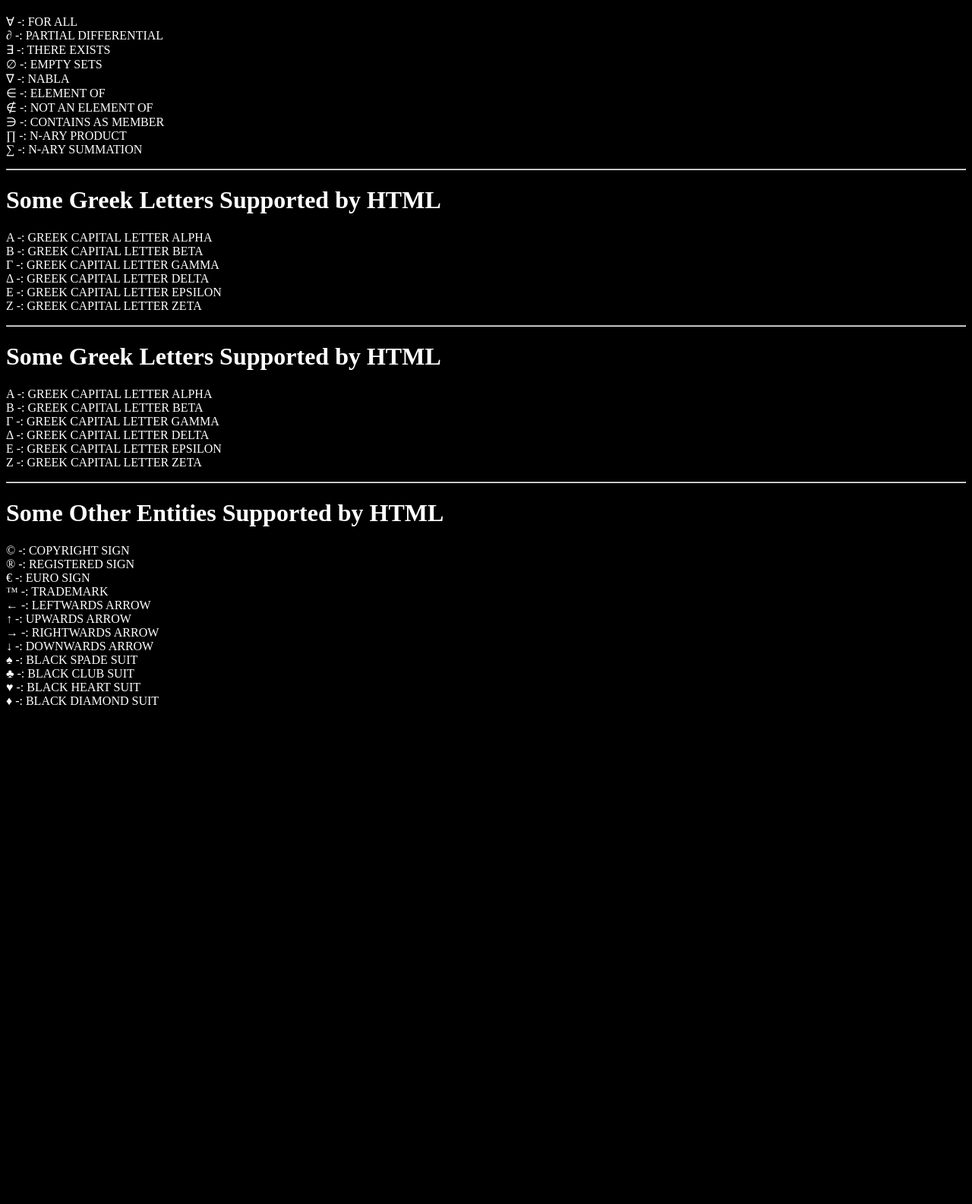
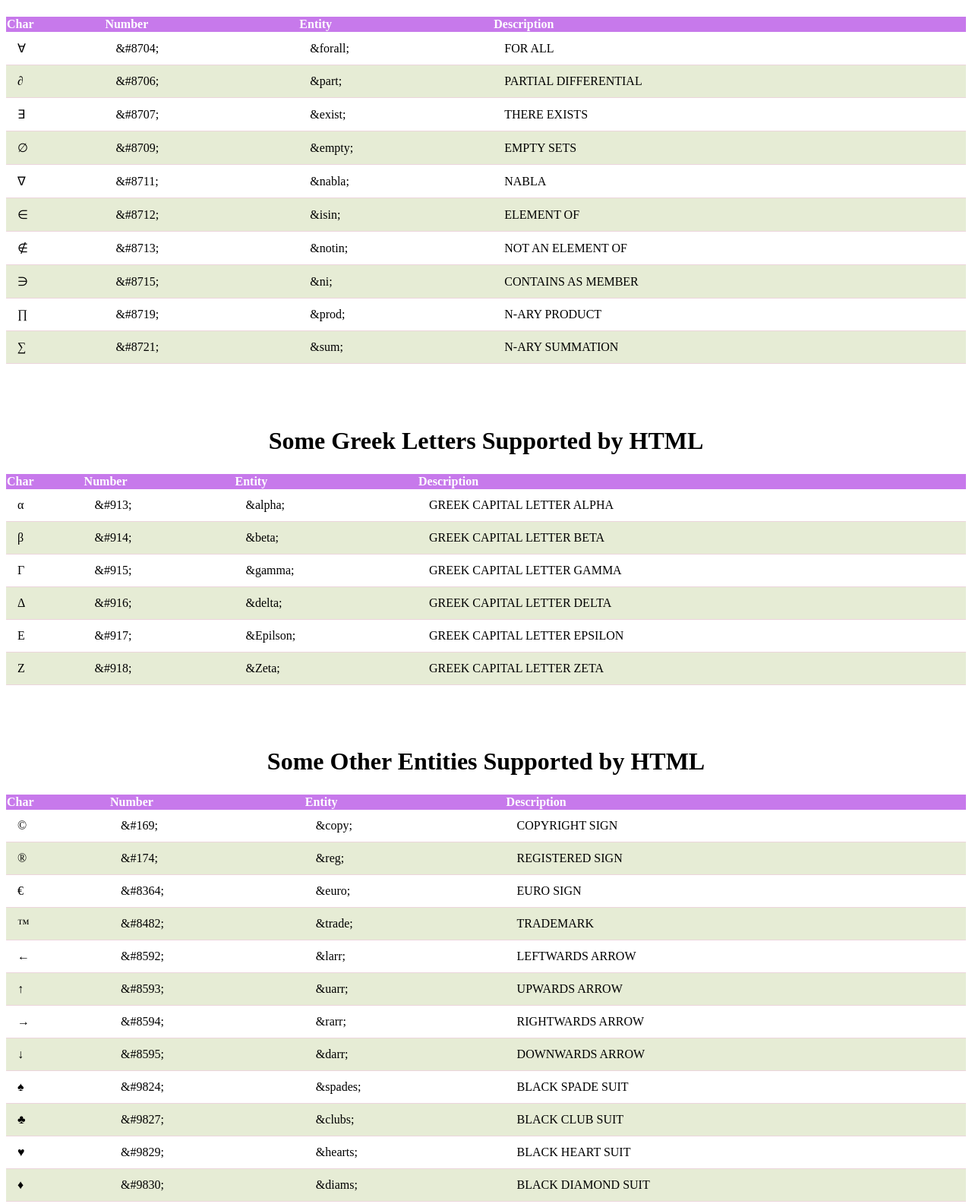
Before and after one commit to Rishu-GAUTAM/HTML-Assignments, a plain HTML site: page Assignment 4/Index.html in a window 1280 px wide. Shown: the part 61-1646 px from the top of the page at 76% size. Before the commit the page ends 1009 px from the top, so only its background shows below. Drawn offline with Linux system fonts and the light colour scheme.

Commit message:
assignment 4

```diff
--- a/Assignment 4/Index.html
+++ b/Assignment 4/Index.html
@@ -4,64 +4,237 @@
 <head>
     <meta charset="UTF-8">
     <meta name="viewport" content="width=device-width, initial-scale=1.0">
-    <link rel="icon" href="./Resources/favicon.ico">
+    <link rel="icon" href="./Resources/shhets.ico">
     <link rel="stylesheet" href="style.css">
     <title>Assignment 4</title>
 </head>
 
 <body>
+
     <h1>Some Mathematical Symbols Supported by HTML</h1>
-    <p>
-        &forall; -: FOR ALL <br>
-        &part; -: PARTIAL DIFFERENTIAL <br>
-        &exist; -: THERE EXISTS <br>
-        &empty; -: EMPTY SETS <br>
-        &nabla; -: NABLA <br>
-        &isin; -: ELEMENT OF <br>
-        &notin; -: NOT AN ELEMENT OF <br>
-        &ni; -: CONTAINS AS MEMBER <br>
-        &prod; -: N-ARY PRODUCT <br>
-        &sum; -: N-ARY SUMMATION <br>
-    </p>
-    <hr>
-    <h1>Some Greek Letters Supported by HTML</h1>
-    <p>
-        &Alpha; -: GREEK CAPITAL LETTER ALPHA <br>
-        &Beta; -: GREEK CAPITAL LETTER BETA <br>
-        &Gamma; -: GREEK CAPITAL LETTER GAMMA <br>
-        &Delta; -: GREEK CAPITAL LETTER DELTA <br>
-        &Epsilon; -: GREEK CAPITAL LETTER EPSILON <br>
-        &Zeta; -: GREEK CAPITAL LETTER ZETA <br>
 
-    </p>
-    <hr>
-    <h1>Some Greek Letters Supported by HTML</h1>
-    <p>
-        &Alpha; -: GREEK CAPITAL LETTER ALPHA <br>
-        &Beta; -: GREEK CAPITAL LETTER BETA <br>
-        &Gamma; -: GREEK CAPITAL LETTER GAMMA <br>
-        &Delta; -: GREEK CAPITAL LETTER DELTA <br>
-        &Epsilon; -: GREEK CAPITAL LETTER EPSILON <br>
-        &Zeta; -: GREEK CAPITAL LETTER ZETA <br>
+    <div>
+        <table class="table-content">
+            <thead>
+                <tr>
+                    <th>Char</th>
+                    <th>Number</th>
+                    <th>Entity</th>
+                    <th>Description</th>
+                </tr>
+            </thead>
+            <tbody>
 
-    </p>
-    <hr>
-    <h1>Some Other Entities Supported by HTML</h1>
-    <p>
-        &copy; -: COPYRIGHT SIGN <br>
-        &reg; -: REGISTERED SIGN <br>
-        &euro; -: EURO SIGN <br>
-        &trade; -: TRADEMARK <br>
-        &larr; -: LEFTWARDS ARROW <br>
-        &uarr; -: UPWARDS ARROW <br>
-        &rarr; -: RIGHTWARDS ARROW <br>
-        &darr; -: DOWNWARDS ARROW <br>
-        &spades; -: BLACK SPADE SUIT <br>
-        &clubs; -: BLACK CLUB SUIT <br>
-        &hearts; -: BLACK HEART SUIT <br>
-        &diams; -: BLACK DIAMOND SUIT <br>
 
-    </p>
+                <tr>
+                    <td>∀</td>
+                    <td>&amp;#8704;</td>
+                    <td>&amp;forall;</td>
+                    <td>FOR ALL</td>
+                </tr>
+                <tr>
+                    <td>∂</td>
+                    <td>&amp;#8706;</td>
+                    <td>&amp;part;</td>
+                    <td>PARTIAL DIFFERENTIAL</td>
+                </tr>
+                <tr>
+                    <td>∃</td>
+                    <td>&amp;#8707;</td>
+                    <td>&amp;exist;</td>
+                    <td>THERE EXISTS</td>
+                </tr>
+                <tr>
+                    <td>∅</td>
+                    <td>&amp;#8709;</td>
+                    <td>&amp;empty;</td>
+                    <td>EMPTY SETS</td>
+                </tr>
+                <tr>
+                    <td>∇</td>
+                    <td>&amp;#8711;</td>
+                    <td>&amp;nabla;</td>
+                    <td>NABLA</td>
+                </tr>
+                <tr>
+                    <td>∈</td>
+                    <td>&amp;#8712;</td>
+                    <td>&amp;isin;</td>
+                    <td>ELEMENT OF</td>
+                </tr>
+                <tr>
+                    <td>∉</td>
+                    <td>&amp;#8713;</td>
+                    <td>&amp;notin;</td>
+                    <td>NOT AN ELEMENT OF</td>
+                </tr>
+                <tr>
+                    <td>∋</td>
+                    <td>&amp;#8715;</td>
+                    <td>&amp;ni;</td>
+                    <td>CONTAINS AS MEMBER</td>
+                </tr>
+                <tr>
+                    <td>∏</td>
+                    <td>&amp;#8719;</td>
+                    <td>&amp;prod;</td>
+                    <td>N-ARY PRODUCT</td>
+                </tr>
+                <tr>
+                    <td>∑</td>
+                    <td>&amp;#8721;</td>
+                    <td>&amp;sum;</td>
+                    <td>N-ARY SUMMATION</td>
+                </tr>
+            </tbody>
+        </table>
+    </div>
+    <br>
+    <br>
+    <div>
+        <table class="table-content">
+            <h1>
+                Some Greek Letters Supported by HTML
+            </h1>
+            <thead>
+                <tr>
+                    <th>Char</th>
+                    <th>Number</th>
+                    <th>Entity</th>
+                    <th>Description</th>
+                </tr>
+            </thead>
+            <tbody>
+                <tr>
+                    <td>α</td>
+                    <td>&amp;#913;</td>
+                    <td>&amp;alpha;</td>
+                    <td>GREEK CAPITAL LETTER ALPHA</td>
+                </tr>
+                <tr>
+                    <td>&beta;</td>
+                    <td>&amp;#914;</td>
+                    <td>&amp;beta;</td>
+                    <td>GREEK CAPITAL LETTER BETA</td>
+                </tr>
+                <tr>
+                    <td>Γ</td>
+                    <td>&amp;#915;</td>
+                    <td>&amp;gamma;</td>
+                    <td>GREEK CAPITAL LETTER GAMMA</td>
+                </tr>
+                <tr>
+                    <td>Δ</td>
+                    <td>&amp;#916;</td>
+                    <td>&amp;delta;</td>
+                    <td>GREEK CAPITAL LETTER DELTA</td>
+                </tr>
+                <tr>
+                    <td>&#917;</td>
+                    <td>&amp;#917;</td>
+                    <td>&amp;Epilson;</td>
+                    <td>GREEK CAPITAL LETTER EPSILON</td>
+                </tr>
+                <tr>
+                    <td>&#918;</td>
+                    <td>&amp;#918;</td>
+                    <td>&amp;Zeta;</td>
+                    <td>GREEK CAPITAL LETTER ZETA</td>
+                </tr>
+            </tbody>
+        </table>
+    </div>
+    <br>
+    <br>
+    <div>
+        <h1>Some Other Entities Supported by HTML</h1>
+        <table class="table-content">
+            <thead>
+                <tr>
+                    <th>Char</th>
+                    <th>Number</th>
+                    <th>Entity</th>
+                    <th>Description</th>
+                </tr>
+            </thead>
+<tbody>
+
+
+            <tr>
+                <td>©</td>
+                <td>&amp;#169;</td>
+                <td>&amp;copy;</td>
+                <td>COPYRIGHT SIGN</td>
+            </tr>
+            <tr>
+                <td>®</td>
+                <td>&amp;#174;</td>
+                <td>&amp;reg;</td>
+                <td>REGISTERED SIGN</td>
+            </tr>
+            <tr>
+                <td>€</td>
+                <td>&amp;#8364;</td>
+                <td>&amp;euro;</td>
+                <td>EURO SIGN</td>
+            </tr>
+            <tr>
+                <td>™</td>
+                <td>&amp;#8482;</td>
+                <td>&amp;trade;</td>
+                <td>TRADEMARK</td>
+            </tr>
+            <tr>
+                <td>←</td>
+                <td>&amp;#8592;</td>
+                <td>&amp;larr;</td>
+                <td>LEFTWARDS ARROW</td>
+            </tr>
+            <tr>
+                <td>↑</td>
+                <td>&amp;#8593;</td>
+                <td>&amp;uarr;</td>
+                <td>UPWARDS ARROW</td>
+            </tr>
+            <tr>
+                <td>→</td>
+                <td>&amp;#8594;</td>
+                <td>&amp;rarr;</td>
+                <td>RIGHTWARDS ARROW</td>
+            </tr>
+            <tr>
+                <td>↓</td>
+                <td>&amp;#8595;</td>
+                <td>&amp;darr;</td>
+                <td>DOWNWARDS ARROW</td>
+            </tr>
+            <tr>
+                <td>♠</td>
+                <td>&amp;#9824;</td>
+                <td>&amp;spades;</td>
+                <td>BLACK SPADE SUIT</td>
+            </tr>
+            <tr>
+                <td>♣</td>
+                <td>&amp;#9827;</td>
+                <td>&amp;clubs;</td>
+                <td>BLACK CLUB SUIT</td>
+            </tr>
+            <tr>
+                <td>♥</td>
+                <td>&amp;#9829;</td>
+                <td>&amp;hearts;</td>
+                <td>BLACK HEART SUIT</td>
+            </tr>
+            <tr>
+                <td>♦</td>
+                <td>&amp;#9830;</td>
+                <td>&amp;diams;</td>
+                <td>BLACK DIAMOND SUIT</td>
+            </tr>
+        </tbody>
+        </table>
+    </div>
 </body>
 
 </html>
--- a/Assignment 4/style.css
+++ b/Assignment 4/style.css
@@ -1,4 +1,29 @@
-body{
-    background-color: black;
-    color: white;
+table {
+    width: 100%;
+    border-collapse: collapse;
+    /* width: 100%; */
 }
+
+h1 {
+    text-align: center;
+}
+
+.table-content {
+    margin: 25px 0;
+    min-width: 500px;
+}
+.table-content thead tr{
+    background-color: rgb(199, 121, 235);
+    color: #ffffff;
+    text-align: left;
+    font-weight: bold;
+}
+.table-content td{
+    padding: 12px 15px;
+}
+.table-content tbody tr{
+    border-bottom: 0.5px solid rgb(236, 213, 220);
+}
+.table-content tbody tr:nth-of-type(even){
+    background-color: rgb(230, 236, 213);
+}
```
Also changed, not shown: Assignment 4/Resources/shhets.ico (added).
